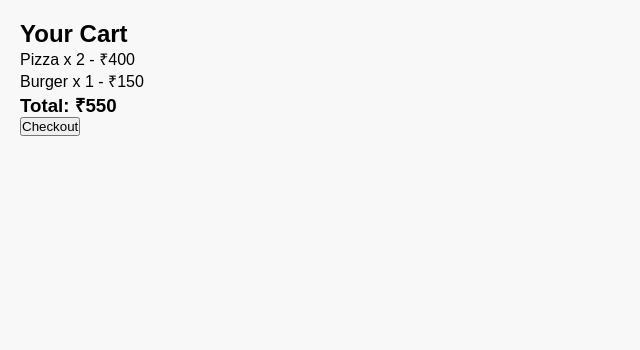
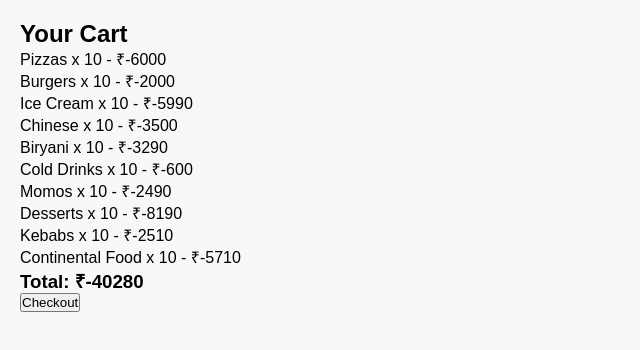
Before and after one commit to IshikaChaudhary2/swiggy-clone, a React (Vite) app: page /cart in a window 1280 px wide. Shown: the top 350 px of the page, without its empty margins (0-640 px from the left). Built offline with nearby package versions, Linux system fonts and the light colour scheme.

Commit message:
Update Cart.jsx

```diff
--- a/src/Components/Cart.jsx
+++ b/src/Components/Cart.jsx
@@ -3,8 +3,16 @@ import React from 'react';
 
 const Cart = () => {
   const cartItems = [
-    { id: 1, name: 'Pizza', quantity: 2, price: 200 },
-    { id: 2, name: 'Burger', quantity: 1, price: 150 },
+    { id: 1, name: 'Pizzas', quantity: 10, price: 200-800 },
+    { id: 2, name: 'Burgers', quantity: 10, price: 250-450 },
+    { id: 3, name: 'Ice Cream', quantity: 10, price: 50-649 },
+    { id: 4, name: 'Chinese', quantity: 10, price: 450-800 },
+    { id: 5, name: 'Biryani', quantity: 10, price: 170-499 },
+    { id: 6, name: 'Cold Drinks', quantity: 10, price: 40-100 },
+    { id: 7, name: 'Momos', quantity: 10, price: 50-299 },
+    { id: 8, name: 'Desserts', quantity: 10, price: 80-899 },
+    { id: 9, name: 'Kebabs', quantity: 10, price: 149-400 },
+    { id: 10, name: 'Continental Food', quantity: 10, price: 79-650 },
   ];
 
   const totalPrice = cartItems.reduce((acc, item) => acc + item.quantity * item.price, 0);
```
